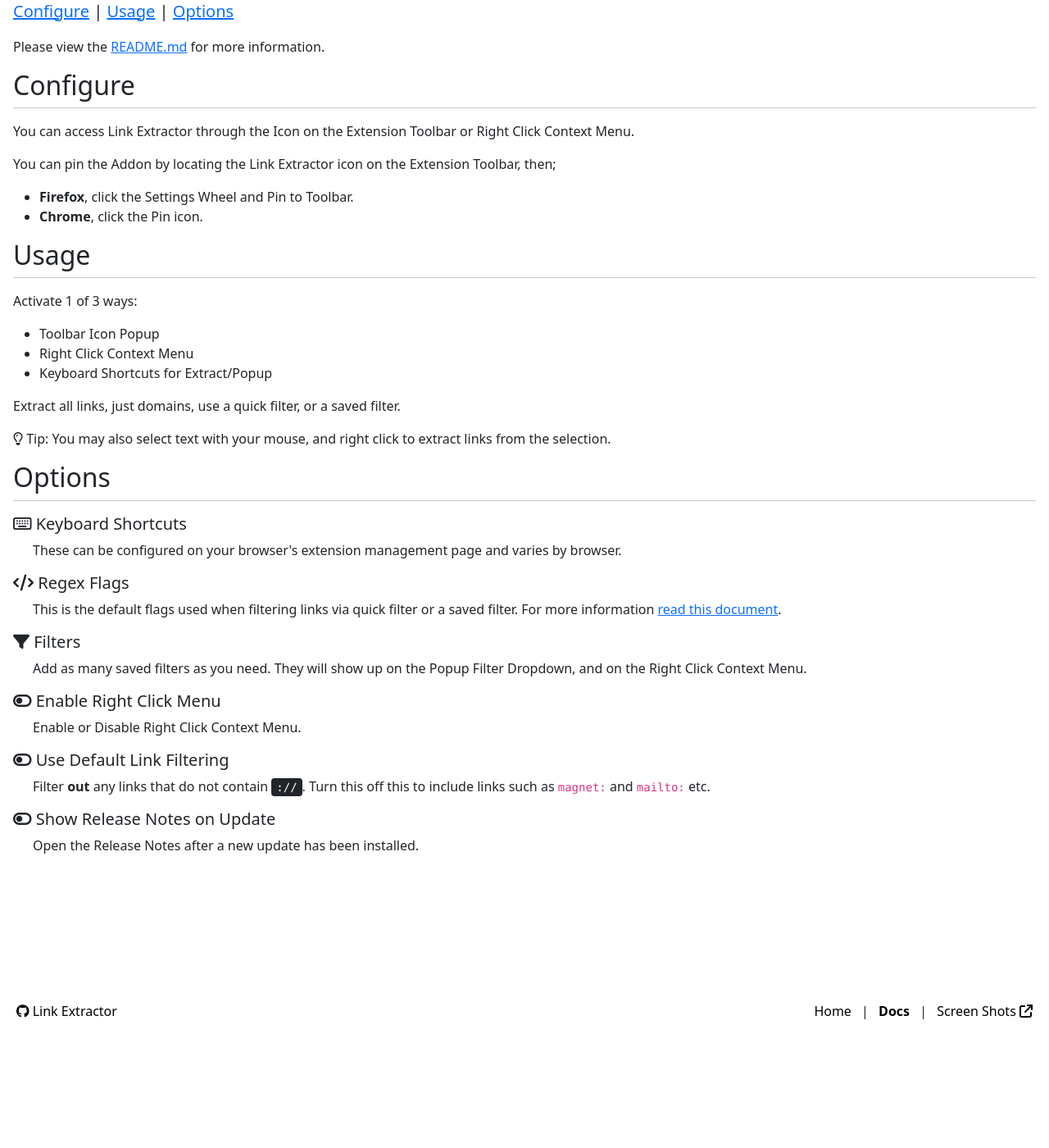
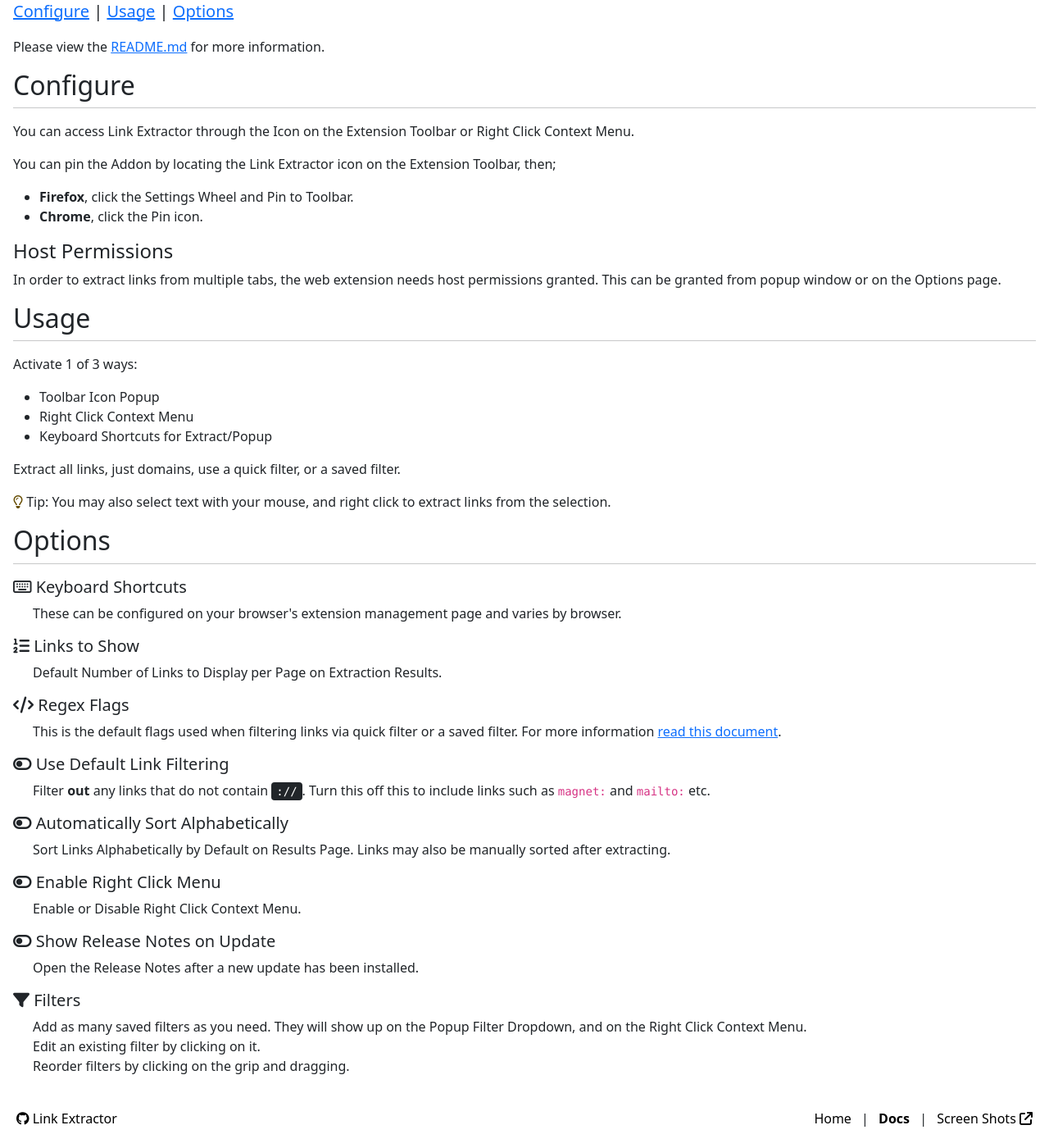
Before and after one commit to cssnr/link-extractor-site, a Jekyll site: the page built from docs.html, in a window 1280 px wide and 1400 px high, scrolled down 131 px. Shown: the whole window at 82% size. Built offline with Jekyll 4.4.1, drawn with Linux system fonts in a browser that asks for light colours.

```diff
--- a/_layouts/default.html
+++ b/_layouts/default.html
@@ -26,8 +26,8 @@
     {% endif %}
 
     <link rel="icon" href="/favicon.ico" sizes="any">
-    <link rel="stylesheet" href="https://cdnjs.cloudflare.com/ajax/libs/bootstrap/5.3.2/css/bootstrap.min.css" integrity="sha512-b2QcS5SsA8tZodcDtGRELiGv5SaKSk1vDHDaQRda0htPYWZ6046lr3kJ5bAAQdpV2mmA/4v0wQF9MyU6/pDIAg==" crossorigin="anonymous" referrerpolicy="no-referrer" />
-    <link rel="stylesheet" href="https://cdnjs.cloudflare.com/ajax/libs/font-awesome/6.4.2/css/all.min.css" integrity="sha512-z3gLpd7yknf1YoNbCzqRKc4qyor8gaKU1qmn+CShxbuBusANI9QpRohGBreCFkKxLhei6S9CQXFEbbKuqLg0DA==" crossorigin="anonymous" referrerpolicy="no-referrer" />
+    <link rel="stylesheet" href="https://cdnjs.cloudflare.com/ajax/libs/bootstrap/5.3.3/css/bootstrap.min.css" integrity="sha512-jnSuA4Ss2PkkikSOLtYs8BlYIeeIK1h99ty4YfvRPAlzr377vr3CXDb7sb7eEEBYjDtcYj+AjBH3FLv5uSJuXg==" crossorigin="anonymous" referrerpolicy="no-referrer" />
+    <link rel="stylesheet" href="https://cdnjs.cloudflare.com/ajax/libs/font-awesome/6.5.2/css/all.min.css" integrity="sha512-SnH5WK+bZxgPHs44uWIX+LLJAJ9/2PkPKZ5QiAj6Ta86w+fsb2TkcmfRyVX3pBnMFcV7oQPJkl9QevSCWr3W6A==" crossorigin="anonymous" referrerpolicy="no-referrer" />
     <link rel="stylesheet" href="/css/main.css">
 
     {% if page.title == 'Uninstall' %}
@@ -72,7 +72,7 @@
     <div class="container-fluid">
         <div class="row">
             <div class="col-12 col-sm-4">
-                <p><a class="link-body-emphasis text-decoration-none" href="{{ site.github_url }}#readme" target="_blank">
+                <p><a class="link-body-emphasis text-decoration-none" href="{{ site.github_url }}" target="_blank">
                     <i class="fab fa-github"></i> {{ site.site_name }}</a></p>
             </div>
             <div class="col-12 col-sm-8 text-sm-end">
@@ -88,7 +88,7 @@
     </div>
 </footer>
 
-<script src="https://cdnjs.cloudflare.com/ajax/libs/bootstrap/5.3.2/js/bootstrap.bundle.min.js" integrity="sha512-X/YkDZyjTf4wyc2Vy16YGCPHwAY8rZJY+POgokZjQB2mhIRFJCckEGc6YyX9eNsPfn0PzThEuNs+uaomE5CO6A==" crossorigin="anonymous" referrerpolicy="no-referrer"></script>
+<script src="https://cdnjs.cloudflare.com/ajax/libs/bootstrap/5.3.3/js/bootstrap.bundle.min.js" integrity="sha512-7Pi/otdlbbCR+LnW+F7PwFcSDJOuUJB3OxtEHbg4vSMvzvJjde4Po1v4BR9Gdc9aXNUNFVUY+SK51wWT8WF0Gg==" crossorigin="anonymous" referrerpolicy="no-referrer"></script>
 <script type="text/javascript" src="/js/main.js"></script>
 
 </body>
--- a/docs.html
+++ b/docs.html
@@ -9,7 +9,7 @@ description: Documentation and Instructions for configuring and using Link Extra
 
 <p class="lead"><a href="#configure">Configure</a> | <a href="#usage">Usage</a> | <a href="#options">Options</a></p>
 
-<p>Please view the <a href="{{ site.github_url }}#readme" target="_blank">README.md</a> for more information.</p>
+<p>Please view the <a href="{{ site.github_url }}?tab=readme-ov-file#readme" target="_blank">README.md</a> for more information.</p>
 
 <h2 id="configure">Configure</h2>
 <hr class="mt-0">
@@ -20,6 +20,9 @@ description: Documentation and Instructions for configuring and using Link Extra
     <li><strong>Firefox</strong>, click the Settings Wheel and Pin to Toolbar.<br></li>
     <li><strong>Chrome</strong>, click the Pin icon.<br></li>
 </ul>
+
+<h4>Host Permissions</h4>
+<p>In order to extract links from multiple tabs, the web extension needs host permissions granted. This can be granted from popup window or on the Options page.</p>
 
 <h2 id="usage">Usage</h2>
 <hr class="mt-0">
@@ -32,7 +35,10 @@ description: Documentation and Instructions for configuring and using Link Extra
 </ul>
 
 <p>Extract all links, just domains, use a quick filter, or a saved filter.</p>
-<p><i class="fa-regular fa-lightbulb"></i> Tip: You may also select text with your mouse, and right click to extract links from the selection.</p>
+<p>
+    <i class="fa-regular fa-lightbulb text-warning-emphasis"></i>
+    Tip: You may also select text with your mouse, and right click to extract links from the selection.
+</p>
 
 <h2 id="options">Options</h2>
 <hr class="mt-0">
@@ -40,22 +46,15 @@ description: Documentation and Instructions for configuring and using Link Extra
 <h5><i class="fa-regular fa-keyboard"></i> Keyboard Shortcuts</h5>
 <p class="ps-4">These can be configured on your browser's extension management page and varies by browser.</p>
 
+<h5><i class="fa-solid fa-list-ol"></i> Links to Show</h5>
+<p class="ps-4">Default Number of Links to Display per Page on Extraction Results.</p>
+
 <h5><i class="fa-solid fa-code"></i> Regex Flags</h5>
 <p class="ps-4">
-    This is the default flags used when filtering links via quick filter or a saved filter.
-    For more information
+    This is the default flags used when filtering links via quick filter or a saved filter. For more information
     <a href="https://developer.mozilla.org/en-US/docs/Web/JavaScript/Guide/Regular_expressions#advanced_searching_with_flags"
        target="_blank" rel="noopener">read this document</a>.
 </p>
-
-<h5><i class="fa-solid fa-filter"></i> Filters</h5>
-<p class="ps-4">
-    Add as many saved filters as you need.
-    They will show up on the Popup Filter Dropdown, and on the Right Click Context Menu.
-</p>
-
-<h5><i class="fa-solid fa-toggle-off"></i> Enable Right Click Menu</h5>
-<p class="ps-4">Enable or Disable Right Click Context Menu.</p>
 
 <h5><i class="fa-solid fa-toggle-off"></i> Use Default Link Filtering</h5>
 <p class="ps-4">
@@ -63,5 +62,20 @@ description: Documentation and Instructions for configuring and using Link Extra
     Turn this off this to include links such as <code>magnet:</code> and <code>mailto:</code> etc.
 </p>
 
+<h5><i class="fa-solid fa-toggle-off"></i> Automatically Sort Alphabetically</h5>
+<p class="ps-4">
+    Sort Links Alphabetically by Default on Results Page. Links may also be manually sorted after extracting.
+</p>
+
+<h5><i class="fa-solid fa-toggle-off"></i> Enable Right Click Menu</h5>
+<p class="ps-4">Enable or Disable Right Click Context Menu.</p>
+
 <h5><i class="fa-solid fa-toggle-off"></i> Show Release Notes on Update</h5>
 <p class="ps-4">Open the Release Notes after a new update has been installed.</p>
+
+<h5><i class="fa-solid fa-filter"></i> Filters</h5>
+<p class="ps-4">
+    Add as many saved filters as you need. They will show up on the Popup Filter Dropdown, and on the Right Click Context Menu.<br>
+    Edit an existing filter by clicking on it.<br>
+    Reorder filters by clicking on the grip and dragging.
+</p>
```
Also changed, not shown: index.html (+11 -5 lines), js/uninstall.js (+11 -8 lines), js/vars.js (+4 -4 lines), screenshots/01.jpg (added), screenshots/01_main.jpg (deleted), screenshots/02.jpg (added), screenshots/02_links.jpg (deleted), screenshots/03.jpg (added), screenshots/03_options.jpg (deleted), screenshots/04.jpg (added), screenshots/04_keybinds.jpg (deleted).
